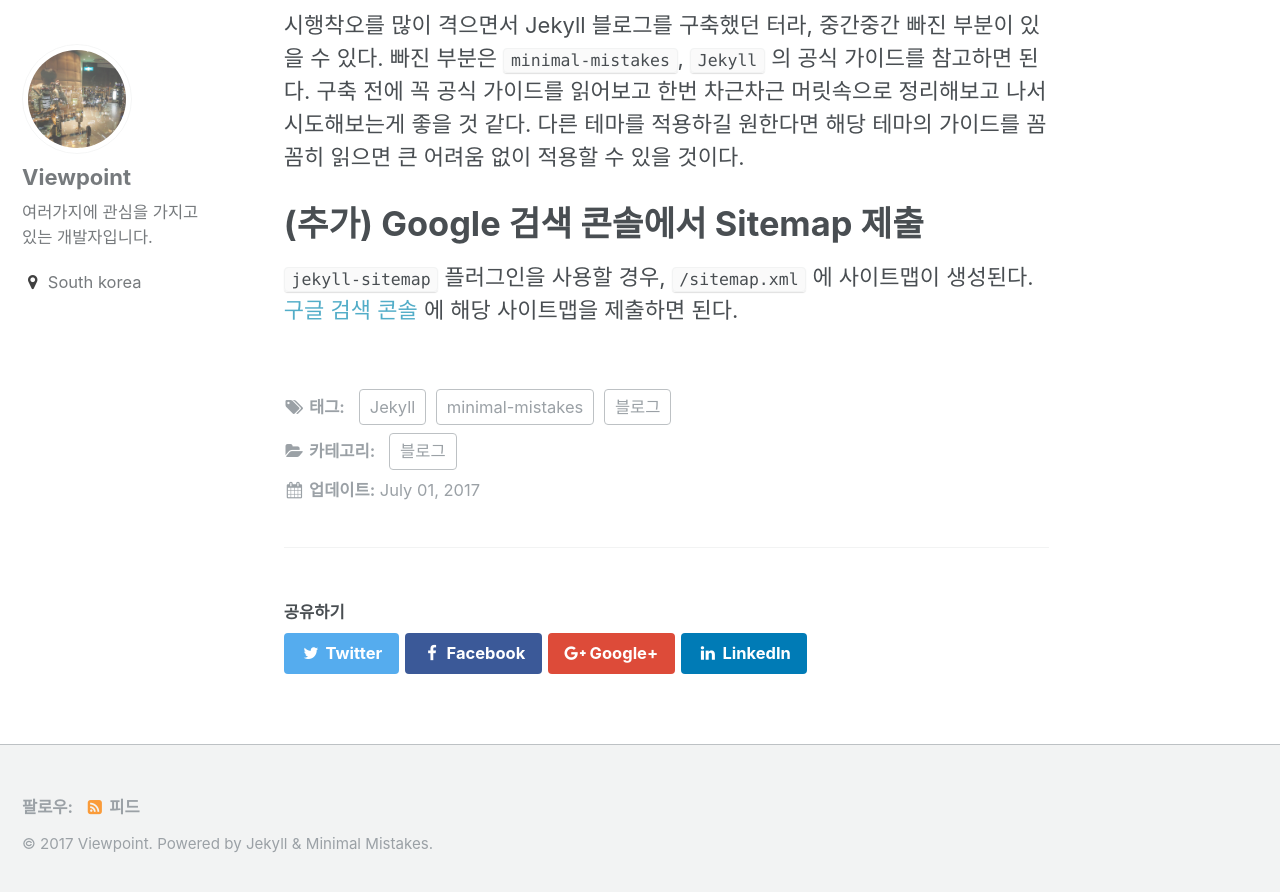
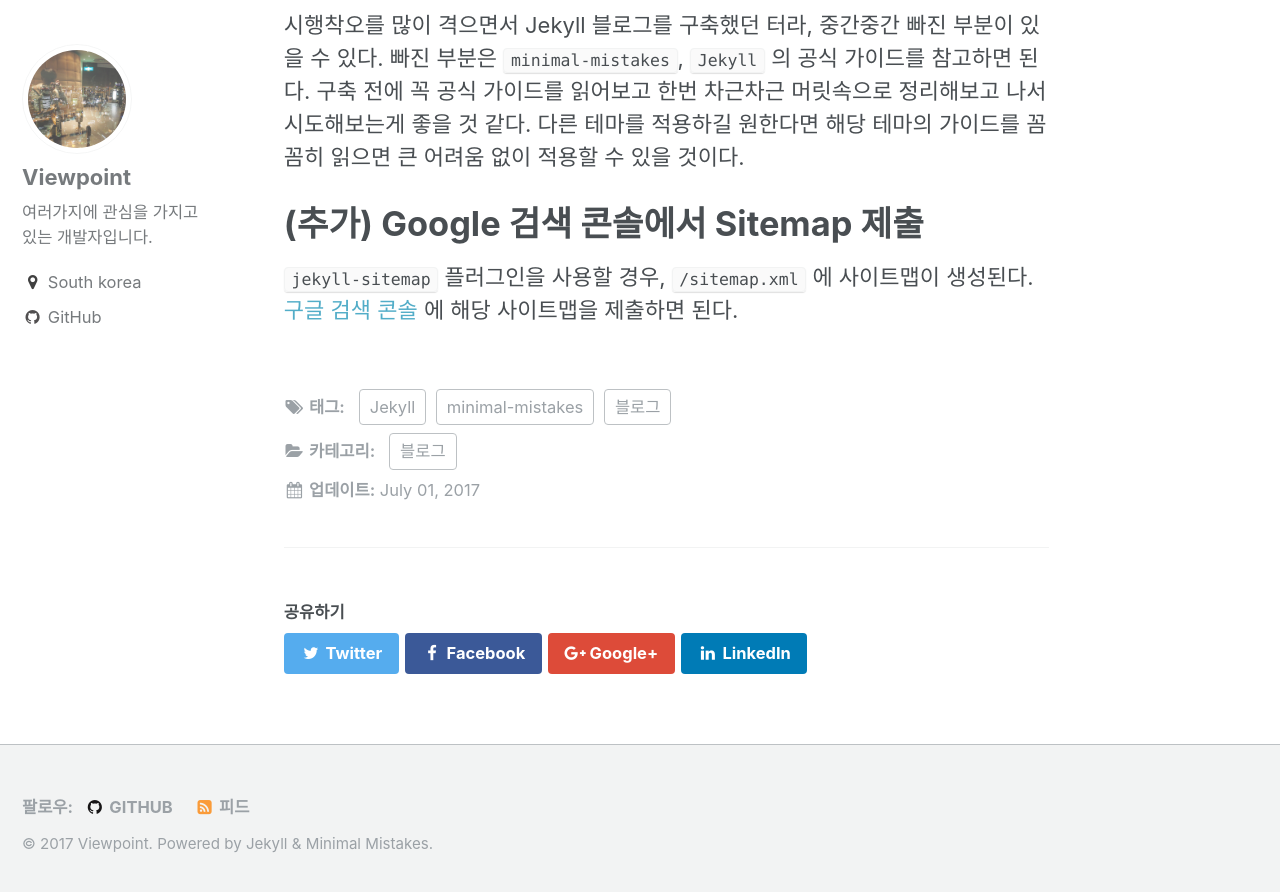
Before and after one commit to hide1202/hide1202.github.io, a Jekyll site: the page built from _posts/2017-07-01-create-blog.md, in a window 1280 px wide and 900 px high, scrolled down 3452 px. Shown: the top 892 px of the window. Built offline with Jekyll 4.4.1, drawn with Linux system fonts in a browser that asks for light colours.

Commit message:
Change a layout for post Apply google adsense to post layout Add github account

```diff
--- a/_config.yml
+++ b/_config.yml
@@ -89,7 +89,7 @@ author:
   flickr           :
   facebook         :
   foursquare       :
-  github           :
+  github           : "hide1202"
   google_plus      :
   keybase          :
   instagram        :
@@ -238,7 +238,7 @@ defaults:
       path: ""
       type: posts
     values:
-      layout: single
+      layout: post
       author_profile: true
       read_time: true
       comments: true
--- /dev/null
+++ b/_includes/google-adsense.html
@@ -0,0 +1,10 @@
+<script async src="//pagead2.googlesyndication.com/pagead/js/adsbygoogle.js"></script>
+<!-- 블로그 포스트 하단 광고 -->
+<ins class="adsbygoogle"
+     style="display:block"
+     data-ad-client="ca-pub-1458349835267871"
+     data-ad-slot="8082576147"
+     data-ad-format="link"></ins>
+<script>
+(adsbygoogle = window.adsbygoogle || []).push({});
+</script>
--- /dev/null
+++ b/_layouts/post.html
@@ -0,0 +1,76 @@
+---
+layout: default
+---
+
+{% if page.header.overlay_color or page.header.overlay_image or page.header.image %}
+  {% include page__hero.html %}
+{% elsif page.header.video.id and page.header.video.provider %}
+  {% include page__hero_video.html %}
+{% endif %}
+
+{% if page.url != "/" and site.breadcrumbs %}
+  {% unless paginator %}
+    {% include breadcrumbs.html %}
+  {% endunless %}
+{% endif %}
+
+<div id="main" role="main">
+  {% include sidebar.html %}
+
+  <article class="page" itemscope itemtype="http://schema.org/CreativeWork">
+    {% if page.title %}<meta itemprop="headline" content="{{ page.title | markdownify | strip_html | strip_newlines | escape_once }}">{% endif %}
+    {% if page.excerpt %}<meta itemprop="description" content="{{ page.excerpt | markdownify | strip_html | strip_newlines | escape_once }}">{% endif %}
+    {% if page.date %}<meta itemprop="datePublished" content="{{ page.date | date: "%B %d, %Y" }}">{% endif %}
+    {% if page.last_modified_at %}<meta itemprop="dateModified" content="{{ page.last_modified_at | date: "%B %d, %Y" }}">{% endif %}
+
+    <div class="page__inner-wrap">
+      {% unless page.header.overlay_color or page.header.overlay_image %}
+        <header>
+          {% if page.title %}<h1 class="page__title" itemprop="headline">{{ page.title | markdownify | remove: "<p>" | remove: "</p>" }}</h1>{% endif %}
+          {% if page.read_time %}
+            <p class="page__meta"><i class="fa fa-clock-o" aria-hidden="true"></i> {% include read-time.html %}</p>
+          {% endif %}
+        </header>
+      {% endunless %}
+
+      <section class="page__content" itemprop="text">
+        {{ content }}
+        {% if page.link %}<div><a href="{{ page.link }}" class="btn">{{ site.data.ui-text[site.locale].ext_link_label | default: "Direct Link" }}</a></div>{% endif %}
+      </section>
+
+      {% include google-adsense.html %}
+
+      <footer class="page__meta">
+        {% if site.data.ui-text[site.locale].meta_label %}
+          <h4 class="page__meta-title">{{ site.data.ui-text[site.locale].meta_label }}</h4>
+        {% endif %}
+        {% include page__taxonomy.html %}
+        {% if page.last_modified_at %}
+          <p class="page__date"><strong><i class="fa fa-fw fa-calendar" aria-hidden="true"></i> {{ site.data.ui-text[site.locale].date_label | default: "Updated:" }}</strong> <time datetime="{{ page.last_modified_at | date: "%Y-%m-%d" }}">{{ page.last_modified_at | date: "%B %d, %Y" }}</time></p>
+        {% elsif page.date %}
+          <p class="page__date"><strong><i class="fa fa-fw fa-calendar" aria-hidden="true"></i> {{ site.data.ui-text[site.locale].date_label | default: "Updated:" }}</strong> <time datetime="{{ page.date | date_to_xmlschema }}">{{ page.date | date: "%B %d, %Y" }}</time></p>
+        {% endif %}
+      </footer>
+
+      {% if page.share %}{% include social-share.html %}{% endif %}
+
+      {% include post_pagination.html %}
+    </div>
+
+    {% if site.comments.provider and page.comments %}
+      {% include comments.html %}
+    {% endif %}
+  </article>
+
+  {% comment %}<!-- only show related on a post page when not disabled -->{% endcomment %}
+  {% if page.id and page.related and site.related_posts.size > 0 %}
+    <div class="page__related">
+      <h4 class="page__related-title">{{ site.data.ui-text[site.locale].related_label | default: "You May Also Enjoy" }}</h4>
+      <div class="grid__wrapper">
+        {% for post in site.related_posts limit:4 %}
+          {% include archive-single.html type="grid" %}
+        {% endfor %}
+      </div>
+    </div>
+  {% endif %}
+</div>
```
